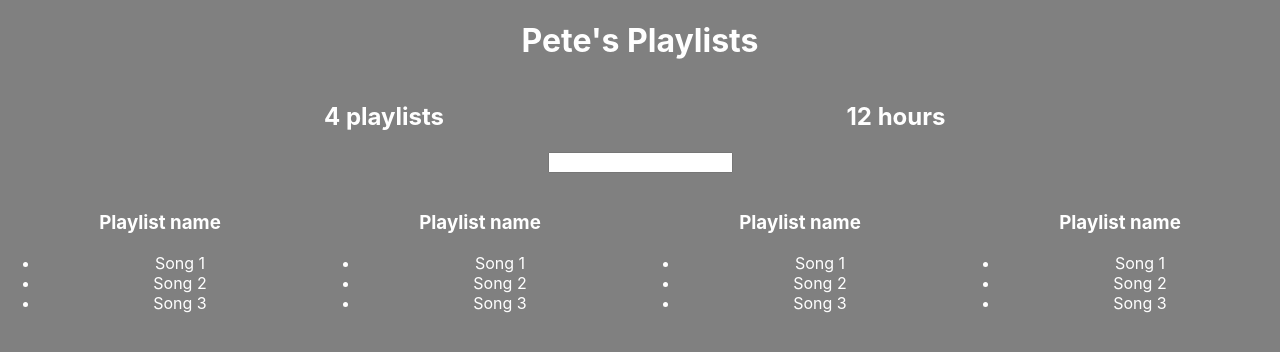
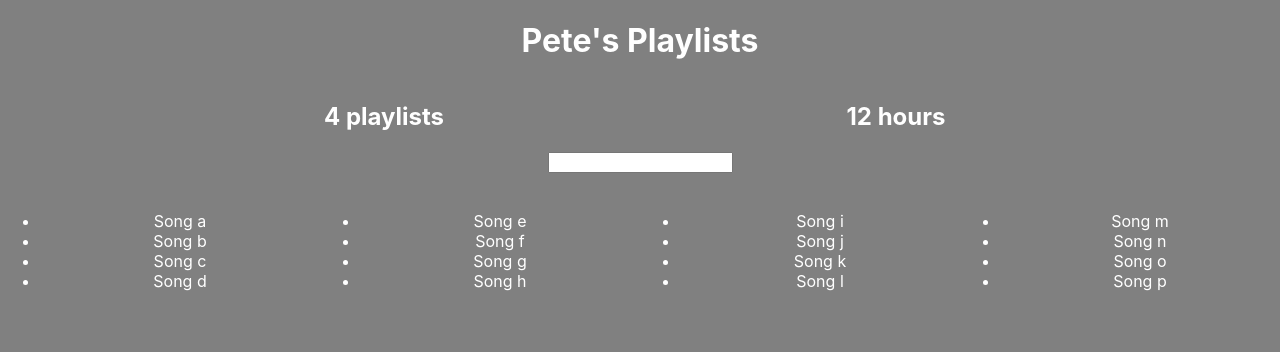
Before and after one commit to jock-dalby/react-playlist, a React (Create React App) app: page / in a window 1280 px wide. Shown: the top 352 px of the page. Built offline with nearby package versions, Linux system fonts and the light colour scheme.

Commit message:
add props to Playlist component and map over playslists data to create new instance for each list

```diff
--- a/src/App.js
+++ b/src/App.js
@@ -34,11 +34,9 @@ class PlaylistItem extends Component {
     return (
       <div style={{ ...defaultStyle, display: 'inline-block', width: '25%' }}>
         <img />
-        <h3>Playlist name</h3>
+        <h3>{this.props.playlist.playlistName}</h3>
         <ul>
-          <li>Song 1</li>
-          <li>Song 2</li>
-          <li>Song 3</li>
+          {this.props.playlist.songs.map(song => <li>{song.name}</li>)}
         </ul>
       </div>
     );
@@ -65,20 +63,18 @@ class App extends Component {
     }, 0)
 
     const totalDurationInHours = Math.round(totalDurationInSeconds / 360);
+    const serverData = this.state.serverData;
 
     return (
       <div className="App">
         {
-          this.state.serverData ? (
+          serverData ? (
             <div>
-              <h1 style={defaultStyle}>{this.state.serverData.user.name}'s Playlists</h1>
-              <Aggregate count={this.state.serverData.user.playlists.length} type="playlists"></Aggregate>
+              <h1 style={defaultStyle}>{serverData.user.name}'s Playlists</h1>
+              <Aggregate count={serverData.user.playlists.length} type="playlists"></Aggregate>
               <Aggregate count={totalDurationInHours} type="hours"></Aggregate>
               <Filter/>
-              <PlaylistItem/>
-              <PlaylistItem/>
-              <PlaylistItem/>
-              <PlaylistItem/>
+              {serverData.user.playlists.map(playlist => <PlaylistItem playlist={playlist}/>)}
             </div>
           ) : <h1 style={defaultStyle}>Loading...</h1>
         }
```
